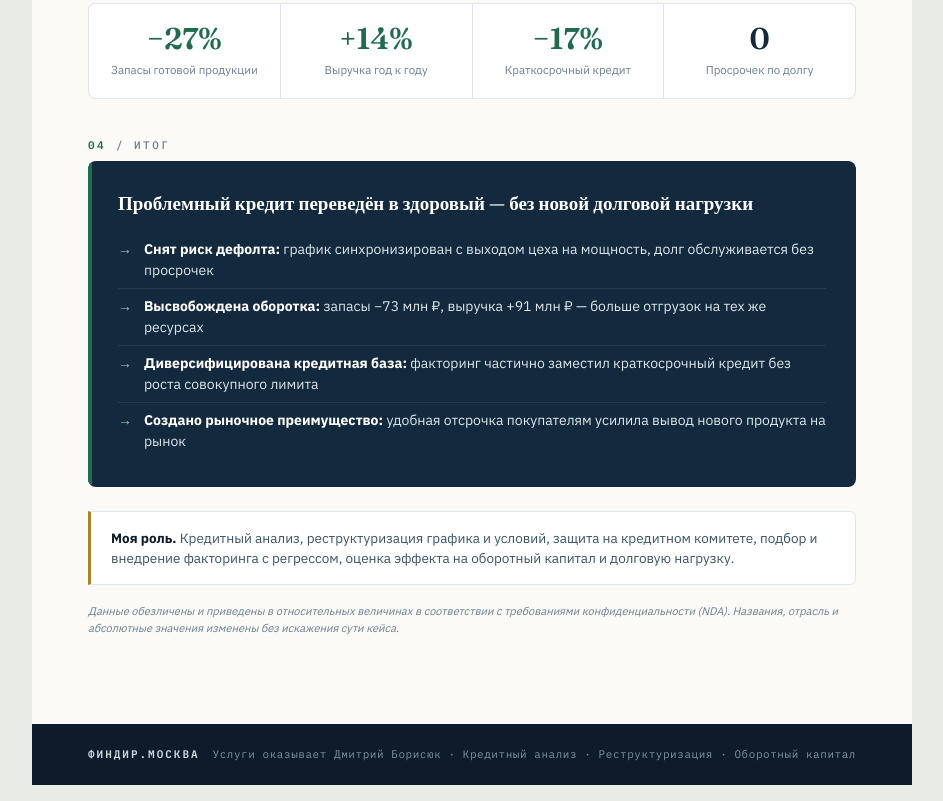
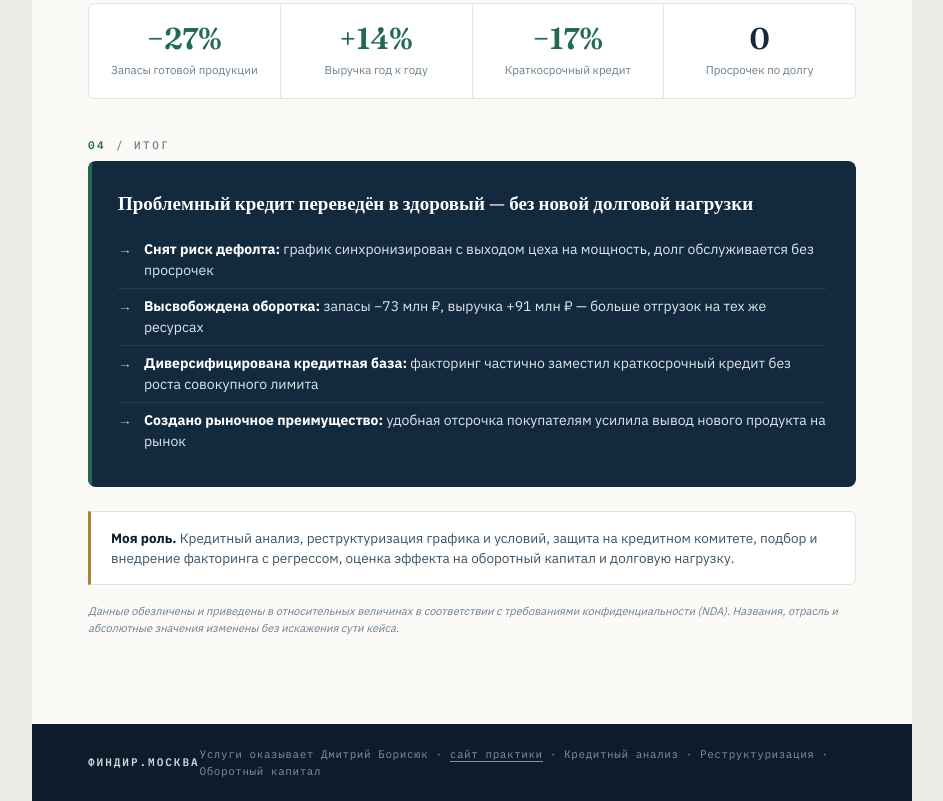
Before and after one commit to Dabman1980/portfolio, a plain HTML site: page case1.html in a window 1280 px wide. Shown: the part 1866-2667 px from the top of the page, without its empty margins (168-1111 px from the left). Drawn offline with Linux system fonts and the light colour scheme.

Commit message:
Портфолио: подвал со ссылкой на сайт практики, стаж более 15 лет, без тега «Налоговое планирование»
Co-Authored-By: Claude Opus 5 <noreply@anthropic.com>

```diff
--- a/case1.html
+++ b/case1.html
@@ -159,6 +159,8 @@
   .role b{color:var(--ink)}
   .ftr{display:flex;justify-content:space-between;align-items:center;padding:22px 56px;background:#0d1b2a;color:#7e93a0;font-family:'IBM Plex Mono',monospace;font-size:11px;letter-spacing:.05em}
   .ftr .brand{color:#cdd8df;font-weight:600;letter-spacing:.18em}
+  .ftr a{color:inherit;text-decoration:none;border-bottom:1px solid currentColor}
+  .ftr .brand a{border-bottom:0}
   .nda{font-size:11px;color:var(--mute);font-style:italic;margin-top:18px;font-family:'IBM Plex Sans',sans-serif}
 </style>
 </head>
@@ -286,8 +288,8 @@
   </div>
 
   <footer class="ftr">
-    <div class="brand">ФИНДИР.МОСКВА</div>
-    <div>Услуги оказывает Дмитрий Борисюк · Кредитный анализ · Реструктуризация · Оборотный капитал</div>
+    <div class="brand"><a href="https://xn--d1ahbsrt.xn--80adxhks/">ФИНДИР.МОСКВА</a></div>
+    <div>Услуги оказывает Дмитрий Борисюк · <a href="https://xn--d1ahbsrt.xn--80adxhks/">сайт практики</a> · Кредитный анализ · Реструктуризация · Оборотный капитал</div>
   </footer>
 
 </div>
```
Also changed, not shown: case2.html (+4 -3 lines), index.html (+5 -4 lines).
